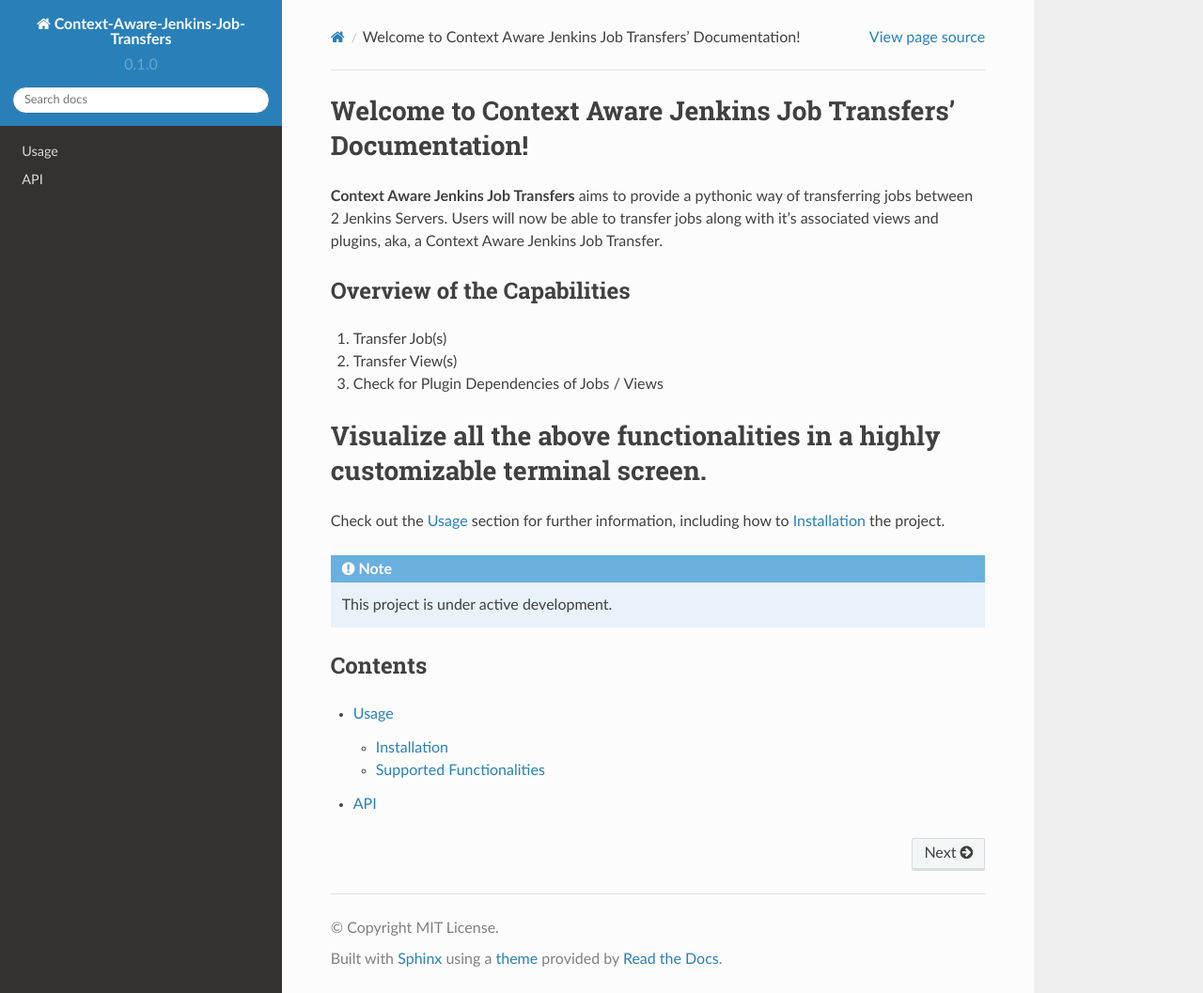
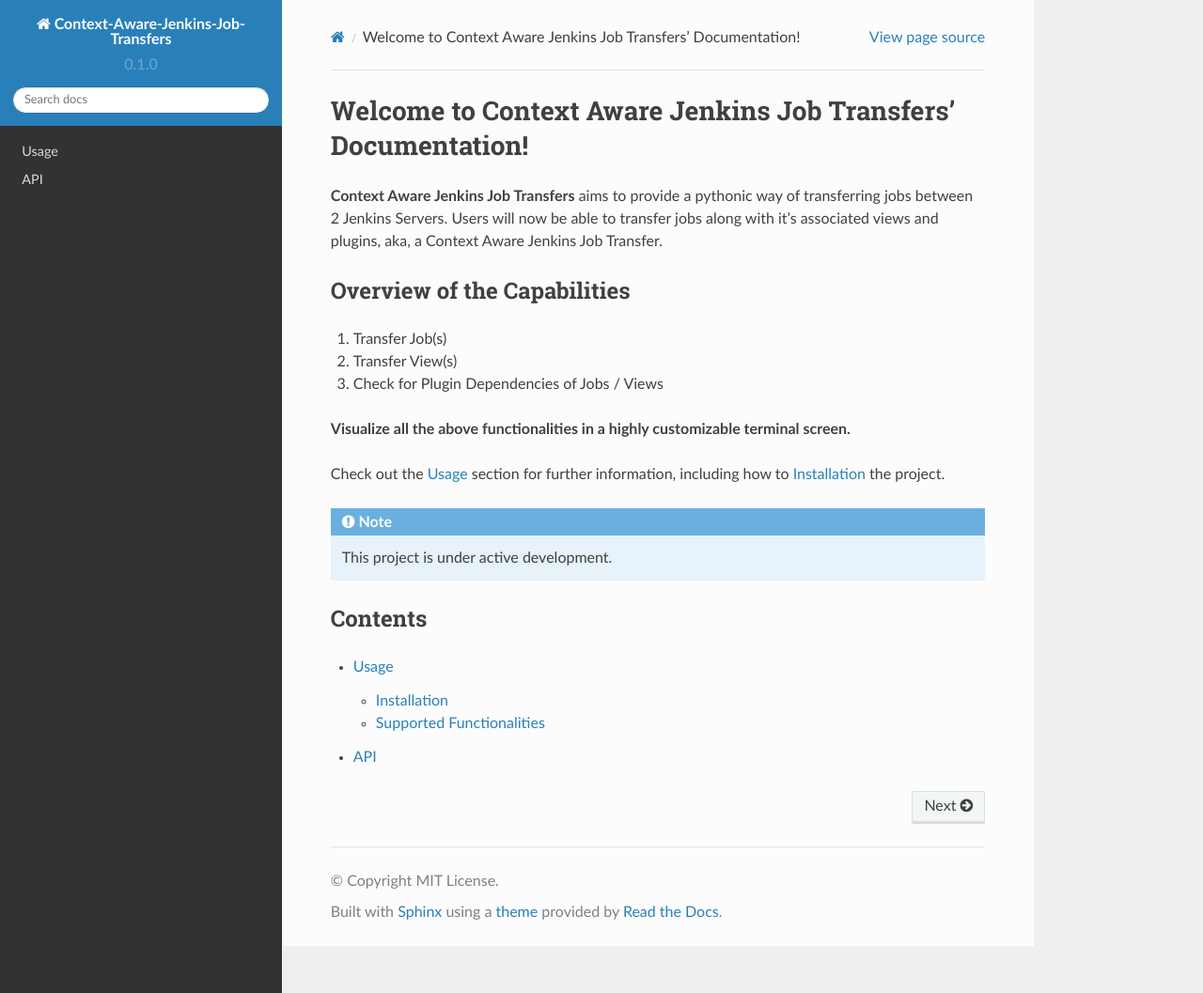
Before and after one commit to joelkariyalil/Context-Aware-Jenkins-Transfers-Documentation, a Sphinx documentation site: the page built from docs/source/index.rst, in a window 1280 px wide and 1057 px high. Shown: the whole window at 94% size. Built offline with Sphinx 7.4.7 and the Read the Docs theme 2.0.0, drawn with Linux system fonts in a browser that asks for light colours.

Commit message:
MOD: Changes

```diff
--- a/docs/source/index.rst
+++ b/docs/source/index.rst
@@ -11,8 +11,7 @@
 2. Transfer View(s)
 3. Check for Plugin Dependencies of Jobs / Views
 
-Visualize all the above functionalities in a highly customizable terminal screen.
-=======
+**Visualize all the above functionalities in a highly customizable terminal screen.**
 
 
 Check out the :doc:`usage` section for further information, including
```
